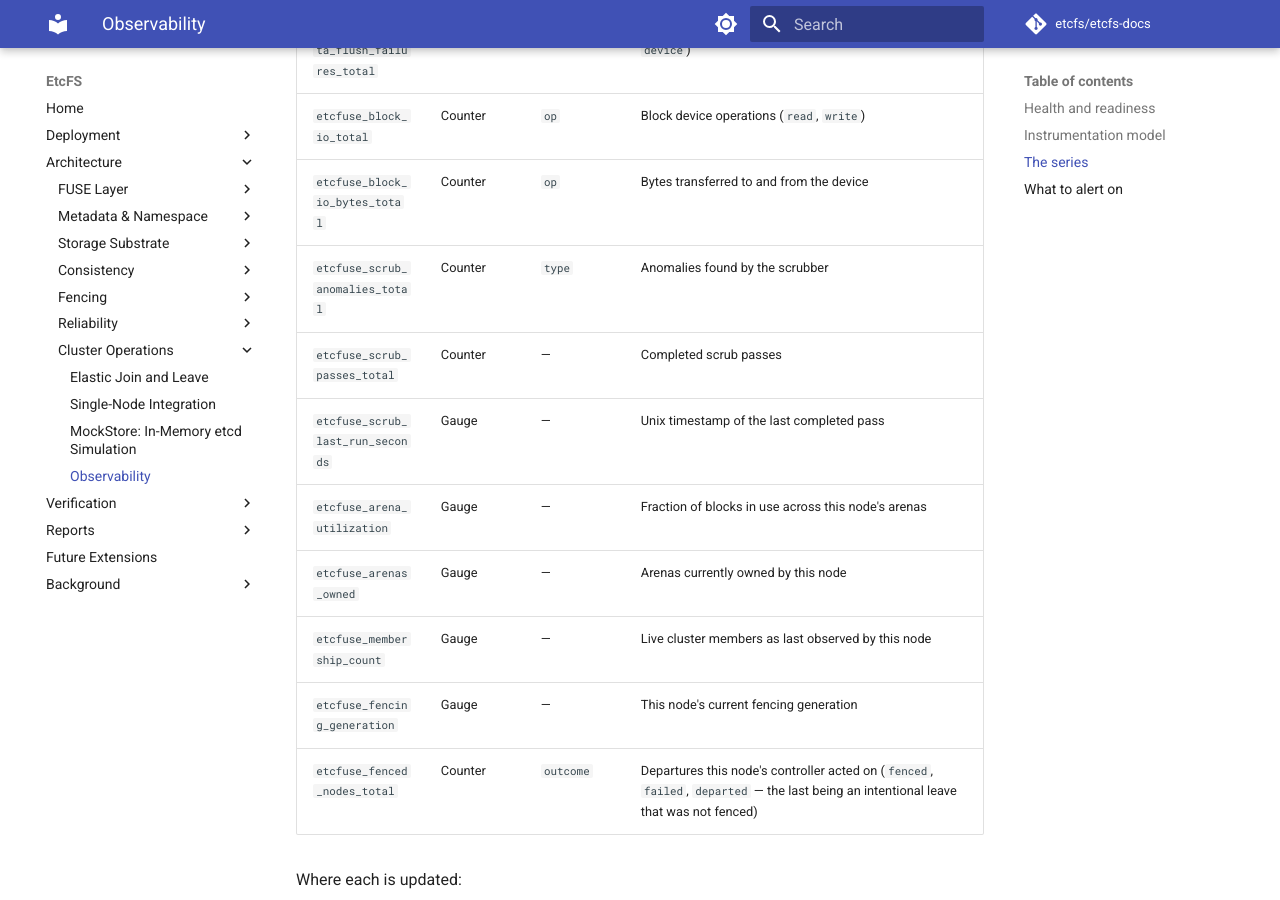
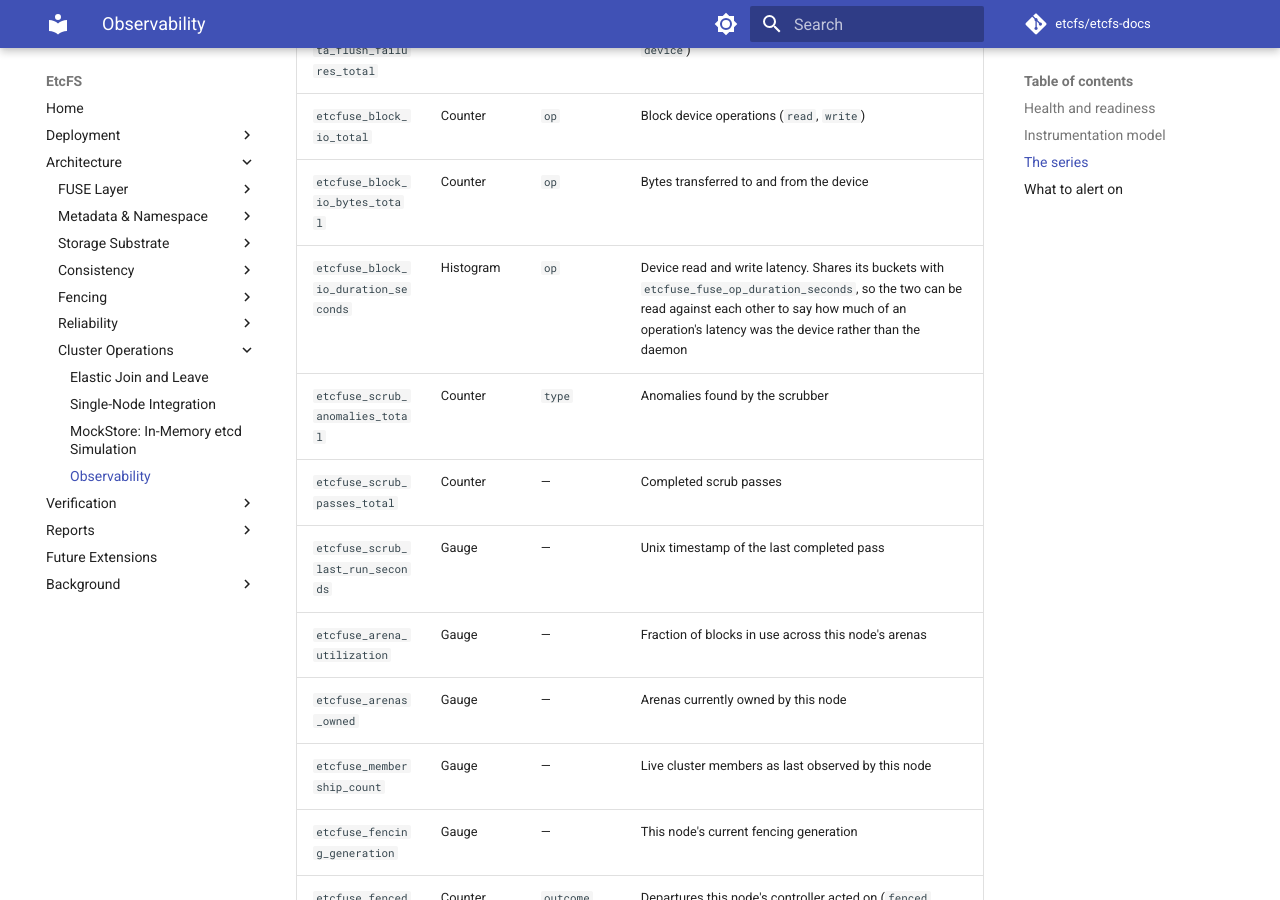
Before and after one commit to etcfs/etcfs-docs, an MkDocs documentation site: the page built from docs/architecture/cluster-ops/observability.md, in a window 1280 px wide and 900 px high, scrolled down 2752 px. Built offline with MkDocs 1.6.1 and Material for MkDocs 9.7.7, drawn with Linux system fonts in a browser that asks for light colours; comment, search, counter and statistics services are not loaded.

Commit message:
docs(observability): documented the block-device latency histogram

```diff
--- a/docs/architecture/cluster-ops/observability.md
+++ b/docs/architecture/cluster-ops/observability.md
@@ -75,6 +75,7 @@ own latency.
 | `etcfuse_metadata_flush_failures_total` | Counter | `reason` | Flushes that did not publish (`error`, `rejected`, `fenced`, `device`) |
 | `etcfuse_block_io_total` | Counter | `op` | Block device operations (`read`, `write`) |
 | `etcfuse_block_io_bytes_total` | Counter | `op` | Bytes transferred to and from the device |
+| `etcfuse_block_io_duration_seconds` | Histogram | `op` | Device read and write latency. Shares its buckets with `etcfuse_fuse_op_duration_seconds`, so the two can be read against each other to say how much of an operation's latency was the device rather than the daemon |
 | `etcfuse_scrub_anomalies_total` | Counter | `type` | Anomalies found by the scrubber |
 | `etcfuse_scrub_passes_total` | Counter | — | Completed scrub passes |
 | `etcfuse_scrub_last_run_seconds` | Gauge | — | Unix timestamp of the last completed pass |
```
